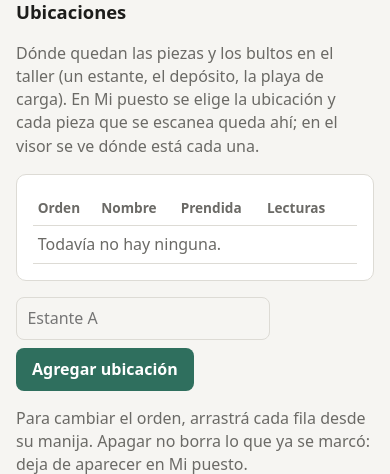
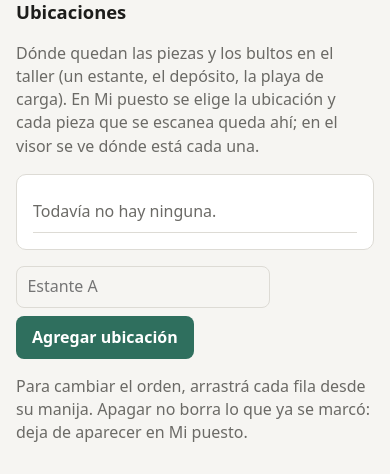
Before and after one commit to caciquemar/visor-saas, a Django app: template app/templates/avance/procesos.html in a window 390 px wide. Shown: the part 163-637 px from the top of the page. Run offline with Django 5.2, Linux system fonts and the light colour scheme; the template is opened without the code that fills it, so the values that code supplies are empty.

Commit message:
Tablas en el celular: cada fila pasa a ser una tarjeta
En pantallas angostas las tablas ya no se cortan a la derecha: cada fila es una tarjeta con el primer dato como
título y los demás debajo con el nombre de su columna. Vale para Equipo (personas y roles), Producción del
proyecto (muebles y cargas), la carga (muebles y bultos) y Procesos (la manija y el nombre en un renglón, lo demás
en el siguiente). En la PC quedan igual. Estilo común en base.html (clase `apila`).

Co-Authored-By: Claude Fable 5.2 <noreply@anthropic.com>

```diff
--- a/app/templates/avance/carga.html
+++ b/app/templates/avance/carga.html
@@ -38,7 +38,7 @@
   </select>
   <span class="suave" data-cuenta></span>
 </div>
-<div class="caja tabla"><table id="tMuebles">
+<div class="caja tabla"><table id="tMuebles" class="apila">
   <thead><tr><th><button type="button" data-col="0">Mueble</button></th>
     <th><button type="button" data-col="1" data-tipo="numero">En esta carga</button></th>
     <th><button type="button" data-col="2" data-tipo="numero">Faltan</button></th>
@@ -65,7 +65,7 @@
   </select>
   <span class="suave" data-cuenta></span>
 </div>
-<div class="caja tabla"><table id="tBultos">
+<div class="caja tabla"><table id="tBultos" class="apila">
   <thead><tr><th><button type="button" data-col="0">Mueble</button></th>
     <th><button type="button" data-col="1" data-tipo="numero">Bulto</button></th>
     <th><button type="button" data-col="2">Estado</button></th>
--- a/app/templates/avance/lista_ordenada.html
+++ b/app/templates/avance/lista_ordenada.html
@@ -3,7 +3,7 @@
 {# textos) y `usadas` (encabezado de la columna). #}
 <form method="post" class="caja lista-ordenada">{% csrf_token %}
   <input type="hidden" name="orden">
-  <div class="tabla"><table>
+  <div class="tabla"><table class="apila sin-titulo">
     <thead><tr><th>Orden</th><th>Nombre</th><th>Prendida</th><th>{{ usadas }}</th><th></th></tr></thead>
     <tbody>
     {% for e in filas %}
--- a/app/templates/avance/procesos.html
+++ b/app/templates/avance/procesos.html
@@ -27,7 +27,7 @@
   renombran y se apagan, no se borran.</p>
 <form method="post" class="caja lista-ordenada">{% csrf_token %}
   <input type="hidden" name="orden">
-  <div class="tabla"><table>
+  <div class="tabla"><table class="apila sin-titulo">
     <thead><tr><th>Orden</th><th>Nombre</th><th>Se marca por</th><th>Prendido</th><th>Usos</th><th></th></tr></thead>
     <tbody>
     {% for e in del_taller %}
--- a/app/templates/base.html
+++ b/app/templates/base.html
@@ -49,6 +49,34 @@
   th, td { text-align:left; padding:.5rem .4rem; border-bottom:1px solid var(--borde); vertical-align:top; }
   th { font-size:.85rem; color:var(--suave); font-weight:600; }
   .tabla { overflow-x:auto; }
+  /* Tablas en el celular (clase `apila`): cada fila pasa a ser una tarjeta, con el primer dato como título y los
+     demás uno debajo del otro con el nombre de su columna (lo pone el script de abajo en data-t). Con `sin-titulo`
+     (tablas de formulario), el primer dato es uno más. */
+  @media (max-width:640px) {
+    .tabla:has(table.apila) { background:none; border:0; padding:0; overflow:visible; }
+    table.apila, table.apila tbody, table.apila tr, table.apila td { display:block; }
+    table.apila thead { display:none; }
+    table.apila tr { background:var(--panel); border:1px solid var(--borde); border-radius:10px; padding:.55rem .8rem;
+                     margin-bottom:.6rem; }
+    table.apila tr[hidden] { display:none; }
+    /* dentro de una caja (formularios): sin tarjeta propia, solo una línea entre filas */
+    .caja > .tabla table.apila tr { background:none; border:0; border-bottom:1px solid var(--borde); border-radius:0;
+                                    padding:.55rem 0; margin:0; }
+    table.apila td { display:flex; justify-content:space-between; align-items:baseline; gap:1rem; border:0;
+                     padding:.25rem 0; text-align:right; }
+    table.apila td::before { content:attr(data-t); flex:none; color:var(--suave); font-size:.85rem; text-align:left; }
+    table.apila td:empty, table.apila td[data-vacio] { display:none; }
+    table.apila td[colspan], table.apila:not(.sin-titulo) td:first-child { display:block; text-align:left; }
+    table.apila td[colspan]::before, table.apila:not(.sin-titulo) td:first-child::before { content:none; }
+    table.apila:not(.sin-titulo) td:first-child { font-size:1.05rem; }
+    /* tablas de formulario (Procesos): la manija y el nombre en un renglón; lo demás, seguido en el siguiente */
+    table.apila.sin-titulo tr { display:flex; flex-wrap:wrap; align-items:center; gap:.4rem 1rem; }
+    table.apila.sin-titulo td { display:inline-flex; align-items:center; gap:.4rem; padding:0; text-align:left; }
+    table.apila.sin-titulo td:nth-child(1)::before, table.apila.sin-titulo td:nth-child(2)::before { content:none; }
+    table.apila.sin-titulo td:nth-child(2) { flex:1 1 60%; min-width:0; }
+    table.apila.sin-titulo td:nth-child(2) input { width:100%; }
+    table.apila.sin-titulo td[colspan] { display:block; }
+  }
   .grilla { display:grid; gap:1rem; grid-template-columns:repeat(auto-fit, minmax(17rem, 1fr)); }
   .estado { display:inline-block; font-size:.8rem; font-weight:600; padding:.1rem .5rem; border-radius:99px;
             border:1px solid var(--borde); white-space:nowrap; }
@@ -76,5 +104,15 @@
   {% if messages %}<ul class="mensajes">{% for m in messages %}<li class="{{ m.tags }}">{{ m }}</li>{% endfor %}</ul>{% endif %}
   {% block contenido %}{% endblock %}
 </main>
+<script>
+  // tablas `apila`: cada celda sabe el nombre de su columna, para mostrarlo en el celular
+  document.querySelectorAll('table.apila').forEach(t => {
+    const titulos = [...t.querySelectorAll('thead th')].map(th => th.textContent.trim());
+    t.querySelectorAll('tbody tr').forEach(f => [...f.cells].forEach((c, i) => {
+      if (c.colSpan === 1 && titulos[i]) c.dataset.t = titulos[i];
+      if (!c.textContent.trim() && !c.querySelector('input, select, button, svg, img')) c.dataset.vacio = '';
+    }));
+  });
+</script>
 </body>
 </html>
--- a/app/templates/proyectos/ver_produccion.html
+++ b/app/templates/proyectos/ver_produccion.html
@@ -27,7 +27,7 @@
   <span class="suave" id="cuantosMuebles"></span>
 </div>
 <div class="caja tabla">
-  <table class="muebles">
+  <table class="muebles apila">
     <thead><tr>
       <th aria-sort="ascending"><button type="button" data-orden="nombre">Mueble</button></th>
       <th><button type="button" data-orden="pct">Avance</button></th>
@@ -145,7 +145,7 @@
 <h3 style="margin-top:1.5rem" id="cargas">Cargas</h3>
 {% if avance.cargas %}
 <div class="caja tabla" style="margin-bottom:1rem">
-  <table class="cargas">
+  <table class="cargas apila">
     <thead><tr><th>Carga</th><th>Estado</th><th>Q muebles</th></tr></thead>
     <tbody>
     {% for c in avance.cargas %}
--- a/app/templates/talleres/equipo.html
+++ b/app/templates/talleres/equipo.html
@@ -41,7 +41,7 @@
   <span class="suave" data-cuenta></span>
 </div>
 <div class="caja tabla">
-<table class="filas" id="tPersonas">
+<table class="filas apila" id="tPersonas">
   <thead><tr><th><button type="button" data-col="0">Nombre</button></th><th><button type="button" data-col="1">Entra con</button></th>
     <th><button type="button" data-col="2">Rol</button></th><th><button type="button" data-col="3">Estado</button></th></tr></thead>
   <tbody>
@@ -116,7 +116,7 @@
 {% else %}
 <div class="acciones" style="margin:0 0 .5rem"><a class="boton" href="{% url 'taller:rol_nuevo' taller=request.taller.slug %}">Agregar rol</a></div>
 <div class="caja tabla">
-<table class="filas" id="tRoles">
+<table class="filas apila" id="tRoles">
   <thead><tr><th>Rol</th><th>Personas</th><th>Entra con</th><th>Puede</th></tr></thead>
   <tbody>
   {% for r in roles %}
```
